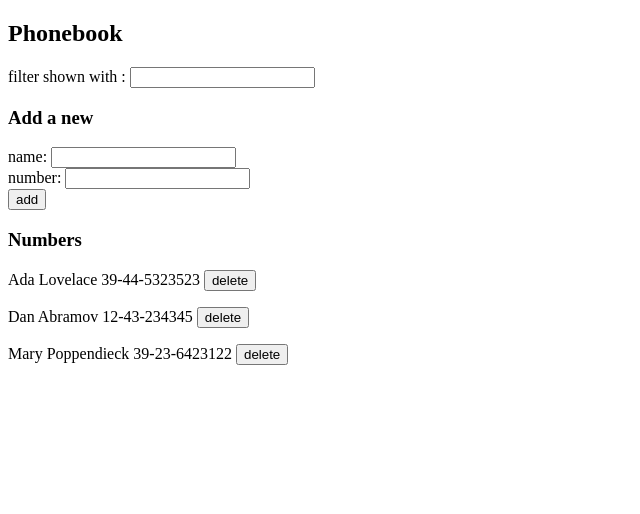
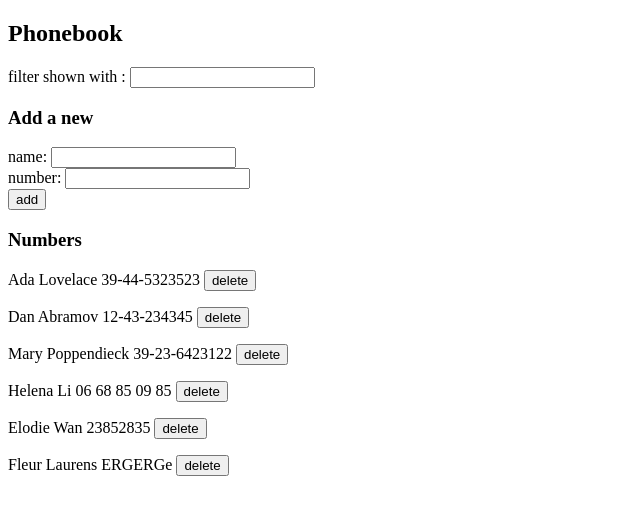
Before and after one commit to Avensi/moocfullstack2023, a React (Create React App) app in the folder part2/phonebook/: page / in a window 1280 px wide. Shown: the top 514 px of the page, without its empty margins (0-640 px from the left). Built offline with nearby package versions, Linux system fonts and the light colour scheme; data requests are answered from the project's data file.

Commit message:
Exercice 2.16

```diff
--- a/part2/phonebook/db.json
+++ b/part2/phonebook/db.json
@@ -14,6 +14,21 @@
       "name": "Mary Poppendieck",
       "number": "39-23-6423122",
       "id": 4
+    },
+    {
+      "name": "Helena Li",
+      "number": "06 68 85 09 85",
+      "id": 5
+    },
+    {
+      "name": "Elodie Wan",
+      "number": "23852835",
+      "id": 6
+    },
+    {
+      "name": "Fleur Laurens",
+      "number": "ERGERGe",
+      "id": 7
     }
   ]
 }
--- a/part2/phonebook/src/App.js
+++ b/part2/phonebook/src/App.js
@@ -3,14 +3,24 @@ import Persons from './components/Persons'
 import PersonForm from './components/PersonForm'
 import Filter from './components/Filter'
 import PersonService from './services/PersonService'
+import Notification from './components/Notification'
 
 const App = () => {
   const [persons, setPersons] = useState([])
   const [newName, setNewName] = useState('')
   const [newNumber, setNewNumber] = useState('')
   const [newFilter, setNewFilter] = useState('')
+  const [successMessage, setSucessMessage] = useState(null)
 
-
+  const successMessageStyle = {
+    color: "green",
+    background: "lightgrey",
+    fontSize: 20,
+    borderStyle: "solid",
+    borderRadius: 5,
+    padding: 10,
+    marginBottom: 10,
+  }
 
   useEffect(() => {
     PersonService
@@ -41,6 +51,10 @@ const App = () => {
         setPersons(persons.concat(returnedPerson))
         setNewName("")
         setNewNumber("")
+        setSucessMessage(`Added '${Person.name}'`)
+        setTimeout( () => {
+          setSucessMessage(null)
+        }, 5000)
       })
     }
 
@@ -74,6 +88,7 @@ const App = () => {
   return (
     <div>
       <h2>Phonebook</h2>
+      <Notification message={successMessage} style={successMessageStyle}/>
       <Filter value={newFilter} onChange={handleNewFilter} />
       <h3>Add a new</h3>
       <PersonForm addPerson={addPerson} newName={newName} newNumber={newNumber} handleNewName={handleNewName} handleNewNumber={handleNewNumber} />
--- /dev/null
+++ b/part2/phonebook/src/components/Notification.js
@@ -0,0 +1,13 @@
+const Notification = ({message, style}) => {
+    if ( message === null) {
+        return null
+    }
+
+    return (
+        <div style={style}>
+            {message}
+        </div>
+    )
+}
+
+export default Notification
```
Also changed, not shown: 1 other file (tests, documents, lock files or other folders).
